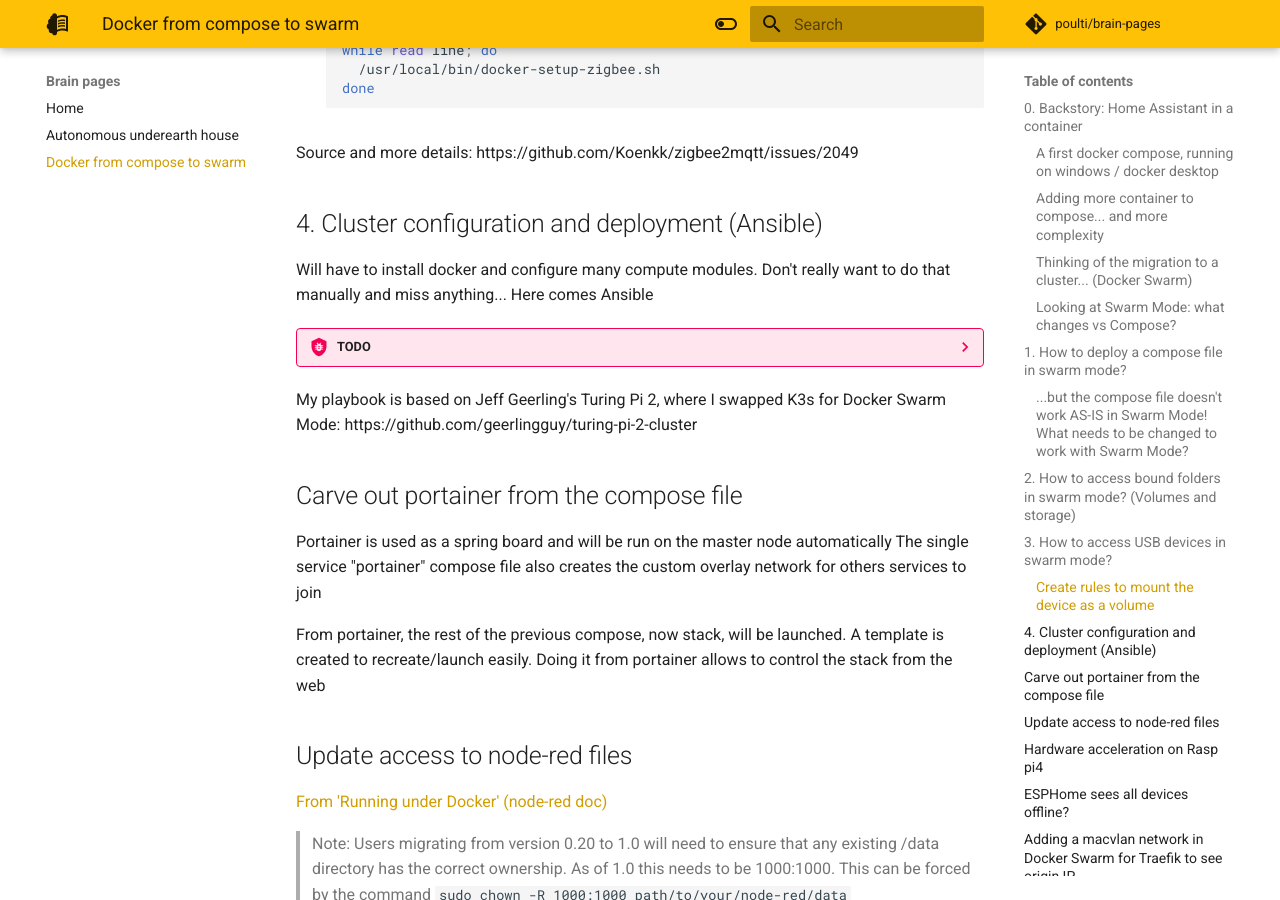
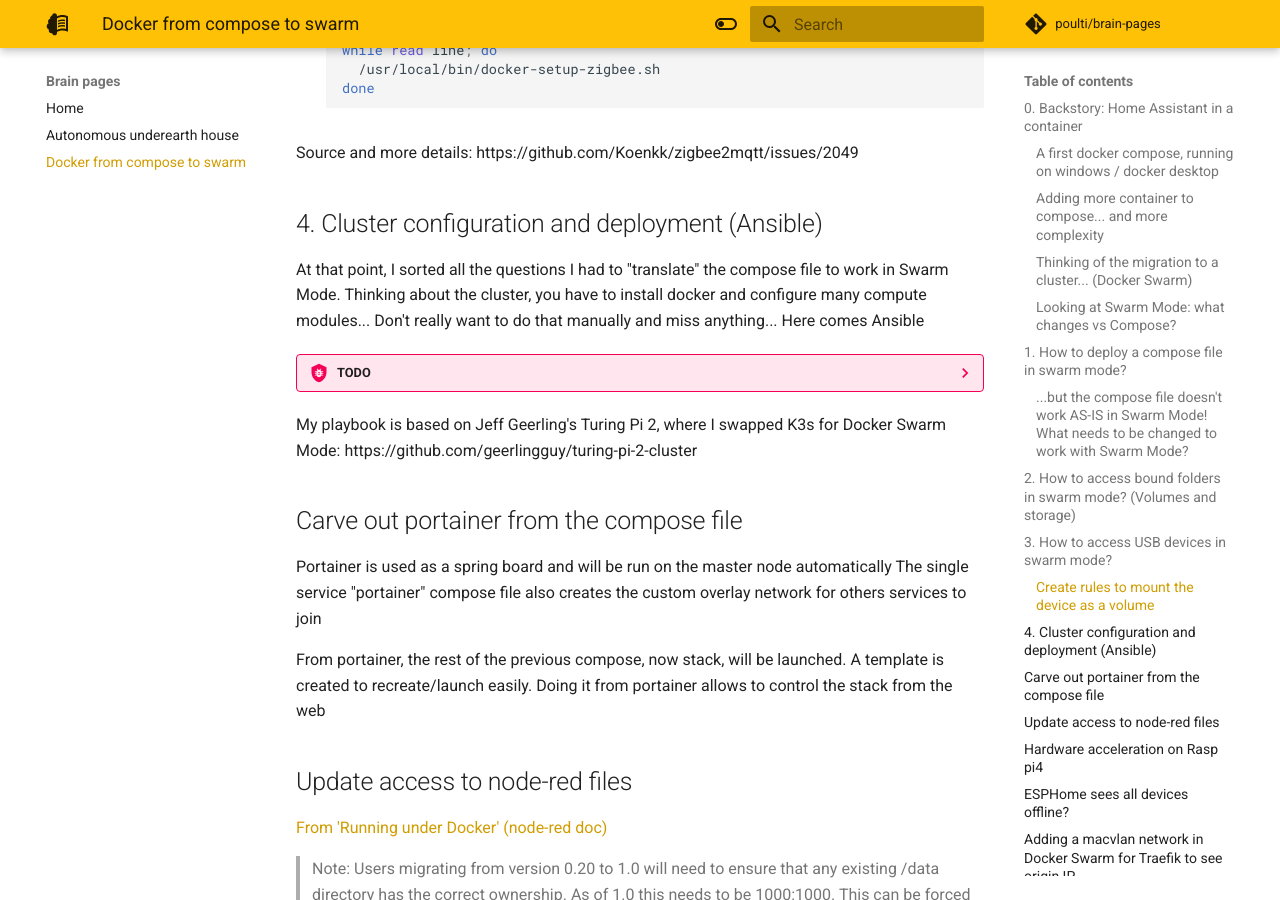
Before and after one commit to poulti/brain-pages, an MkDocs documentation site: the page built from docs/docker-from-compose-to-swarm.md, in a window 1280 px wide and 900 px high, scrolled down 11152 px. Built offline with MkDocs 1.6.1 and Material for MkDocs 9.7.7, drawn with Linux system fonts in a browser that asks for light colours; comment, search, counter and statistics services are not loaded.

Commit message:
Add thoughts before talking about ansible

```diff
--- a/docs/docker-from-compose-to-swarm.md
+++ b/docs/docker-from-compose-to-swarm.md
@@ -418,7 +418,7 @@
 
 ## 4. Cluster configuration and deployment (Ansible)
 
-Will have to install docker and configure many compute modules. Don't really want to do that manually and miss anything... Here comes Ansible
+At that point, I sorted all the questions I had to "translate" the compose file to work in Swarm Mode. Thinking about the cluster, you have to install docker and configure many compute modules... Don't really want to do that manually and miss anything... Here comes Ansible
 ??? bug "TODO"
     Ansible for setting up the Swarm Mode
 My playbook is based on Jeff Geerling's Turing Pi 2, where I swapped K3s for Docker Swarm Mode: https://github.com/geerlingguy/turing-pi-2-cluster
```
